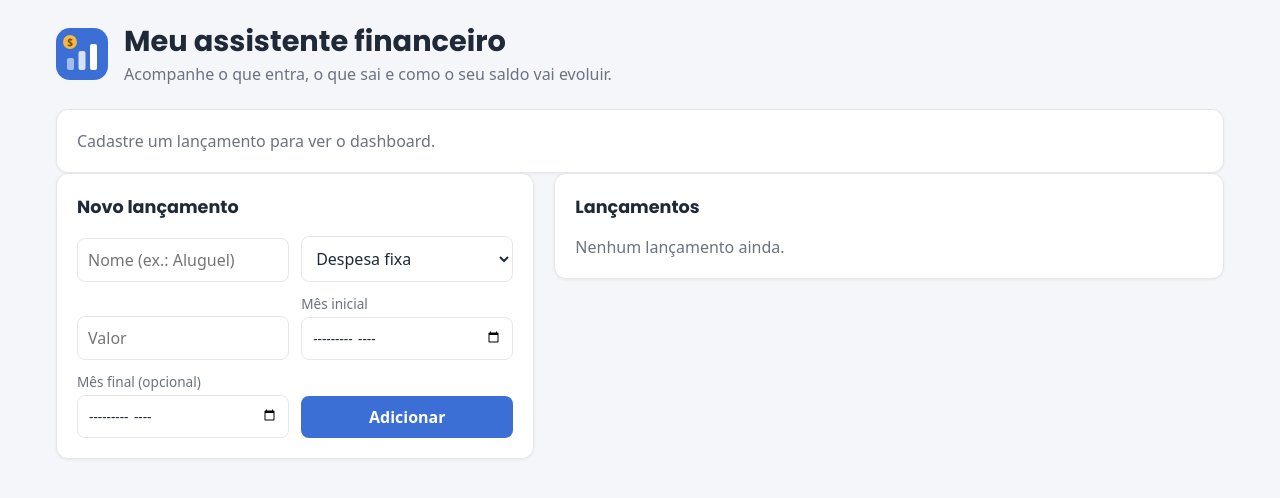
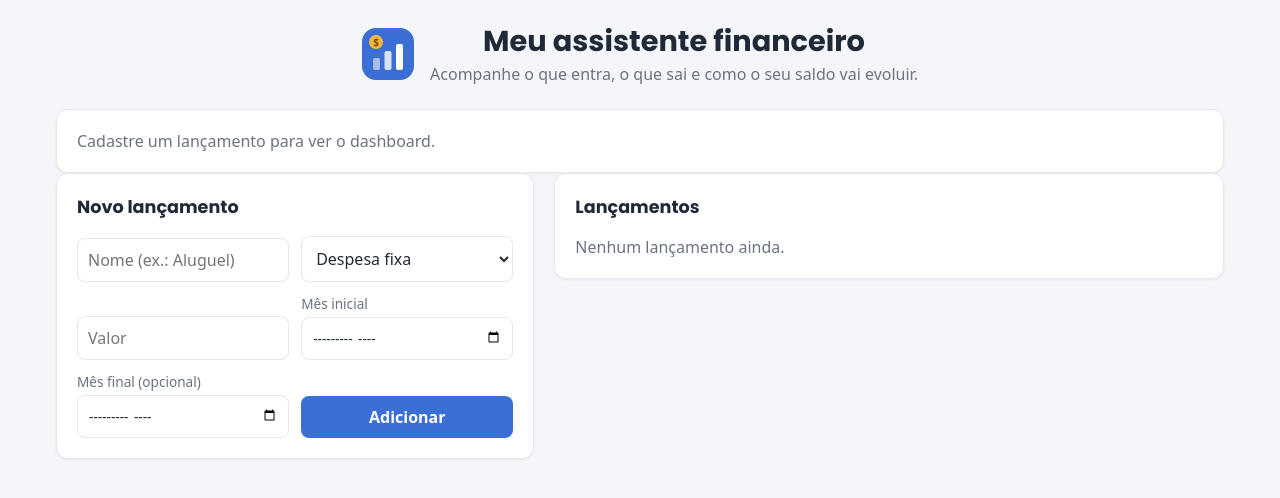
Before and after one commit to Deidriane-amorim/financas-app, a React (Vite) app: page / in a window 1280 px wide. Shown: the top 498 px of the page. Built offline with nearby package versions, Linux system fonts and the light colour scheme.

Commit message:
style: centraliza o cabeçalho

```diff
--- a/src/App.jsx
+++ b/src/App.jsx
@@ -59,29 +59,22 @@ export default function App() {
             <ul className="lista">
               {lancamentos.map((l) => (
                 <li key={l.id} className="item">
-                  <span className={`valor ${l.tipo}`}>
-                    {formatarMoeda(l.valor)}
-                  </span>
+                  <span className={`etiqueta ${l.tipo}`}>{nomesTipo[l.tipo]}</span>
 
                   <div className="item-info">
                     <strong>{l.nome}</strong>
                     <small>
                       {l.tipo === "variavel"
                         ? `gasto de ${l.mesInicio}`
-                        : `${l.mesInicio} ${
+                        :  `${l.mesInicio} ${
                             l.mesFim ? `até ${l.mesFim}` : "sem data final"
                           }`}
                     </small>
                   </div>
 
-                  <span className={`valor ${l.tipo}`}>
-                    {formatarMoeda(l.valor)}
-                  </span>
+                  <span className={`valor ${l.tipo}`}>{formatarMoeda(l.valor)}</span>
 
-                  <button
-                    className="botao-excluir"
-                    onClick={() => remover(l.id)}
-                  >
+                  <button className="botao-excluir" onClick={() => remover(l.id)}>
                     Excluir
                   </button>
                 </li>
--- a/src/index.css
+++ b/src/index.css
@@ -202,9 +202,12 @@ h2 {
 
 .topo {
   display: flex;
+  flex-wrap: wrap;
   align-items: center;
+  justify-content: center;
   gap: 16px;
   margin-bottom: 24px;
+  text-align: center;
 }
 
 .topo h1 {
```
